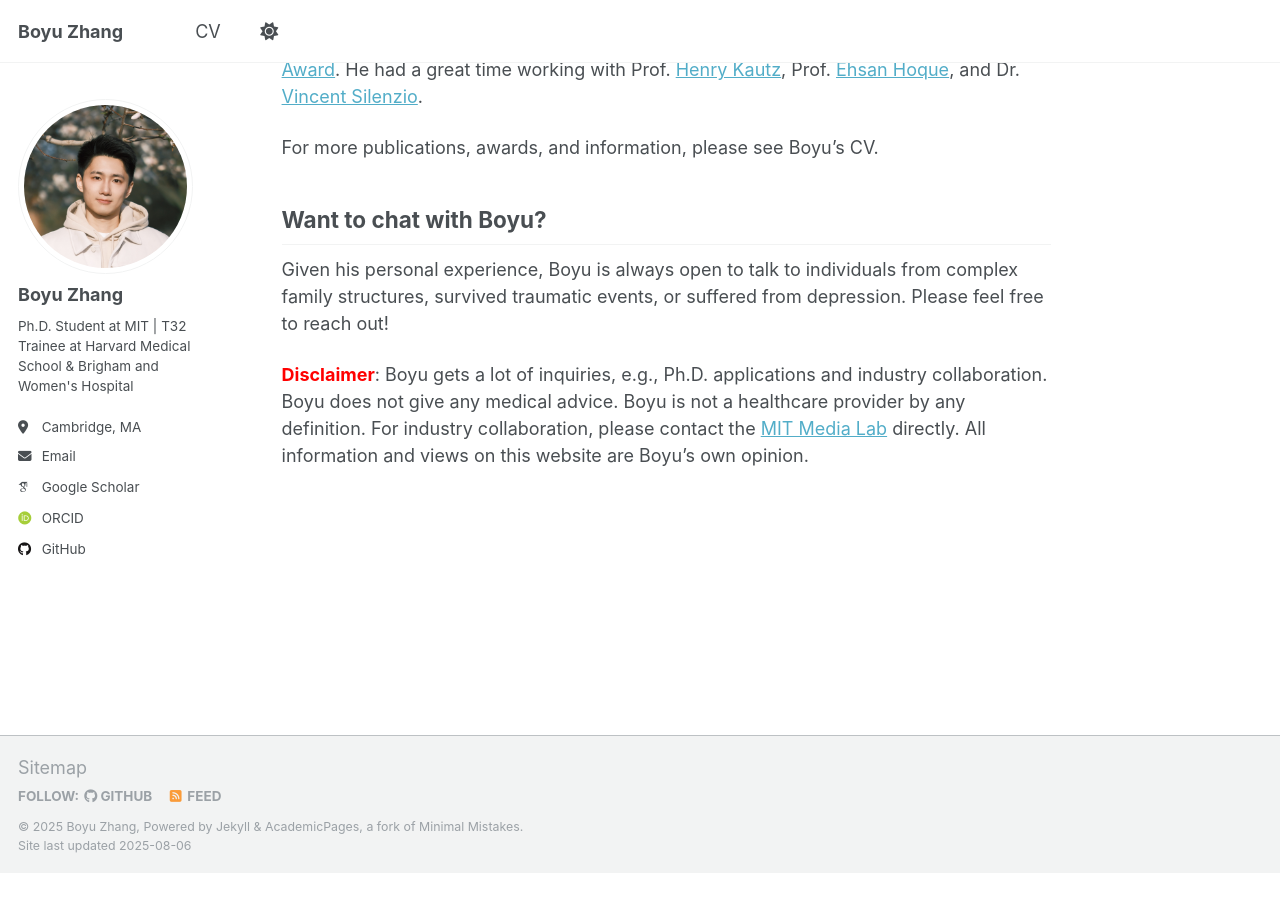
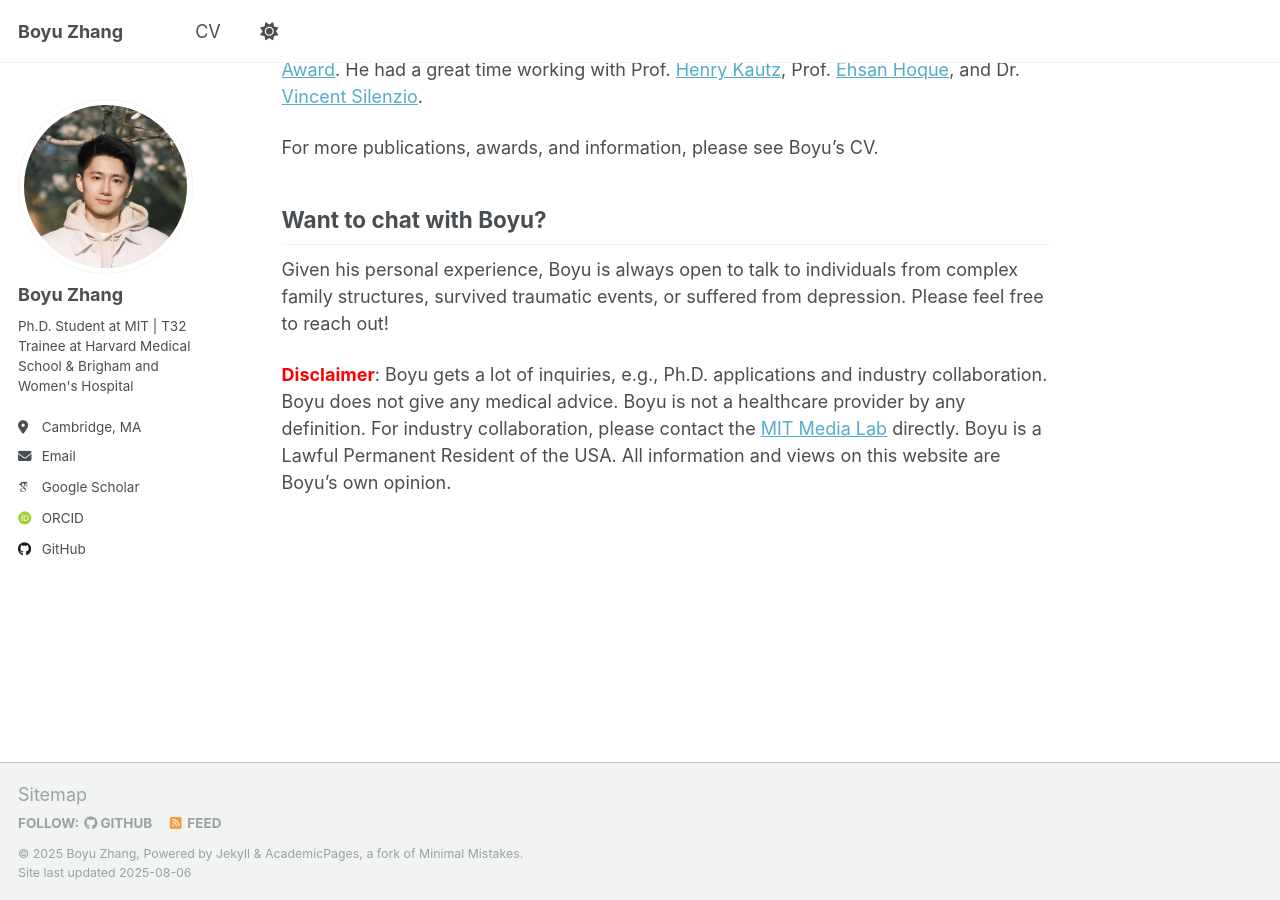
Before and after one commit to boyu-zhang-25/boyu-zhang-25.github.io, a Jekyll site: the page built from _pages/about.md, in a window 1280 px wide and 900 px high, scrolled down 659 px. Built offline with Jekyll 4.4.1, drawn with Linux system fonts in a browser that asks for light colours; some web fonts are replaced; before the commit the page ends 1532 px from its top, so only the background shows below that.

Commit message:
update About

```diff
--- a/_pages/about.md
+++ b/_pages/about.md
@@ -26,7 +26,7 @@ Want to chat with Boyu?
 Given his personal experience, Boyu is always open to talk to individuals from complex family structures, survived traumatic events, or suffered from depression. Please feel free to reach out!
 
 <span style="color:red">**Disclaimer**</span>:
-Boyu gets a lot of inquiries, e.g., Ph.D. applications and industry collaboration. Boyu does not give any medical advice. Boyu is not a healthcare provider by any definition. For industry collaboration, please contact the [MIT Media Lab](https://www.media.mit.edu/about/funding-and-support/) directly. All information and views on this website are Boyu's own opinion.
+Boyu gets a lot of inquiries, e.g., Ph.D. applications and industry collaboration. Boyu does not give any medical advice. Boyu is not a healthcare provider by any definition. For industry collaboration, please contact the [MIT Media Lab](https://www.media.mit.edu/about/funding-and-support/) directly. Boyu is a Lawful Permanent Resident of the USA. All information and views on this website are Boyu's own opinion.
 
 <!--
 This is the front page of a website that is powered by the [Academic Pages template](https://github.com/academicpages/academicpages.github.io) and hosted on GitHub pages. [GitHub pages](https://pages.github.com) is a free service in which websites are built and hosted from code and data stored in a GitHub repository, automatically updating when a new commit is made to the repository. This template was forked from the [Minimal Mistakes Jekyll Theme](https://mmistakes.github.io/minimal-mistakes/) created by Michael Rose, and then extended to support the kinds of content that academics have: publications, talks, teaching, a portfolio, blog posts, and a dynamically-generated CV. You can fork [this template](https://github.com/academicpages/academicpages.github.io) right now, modify the configuration and markdown files, add your own PDFs and other content, and have your own site for free, with no ads!
```
